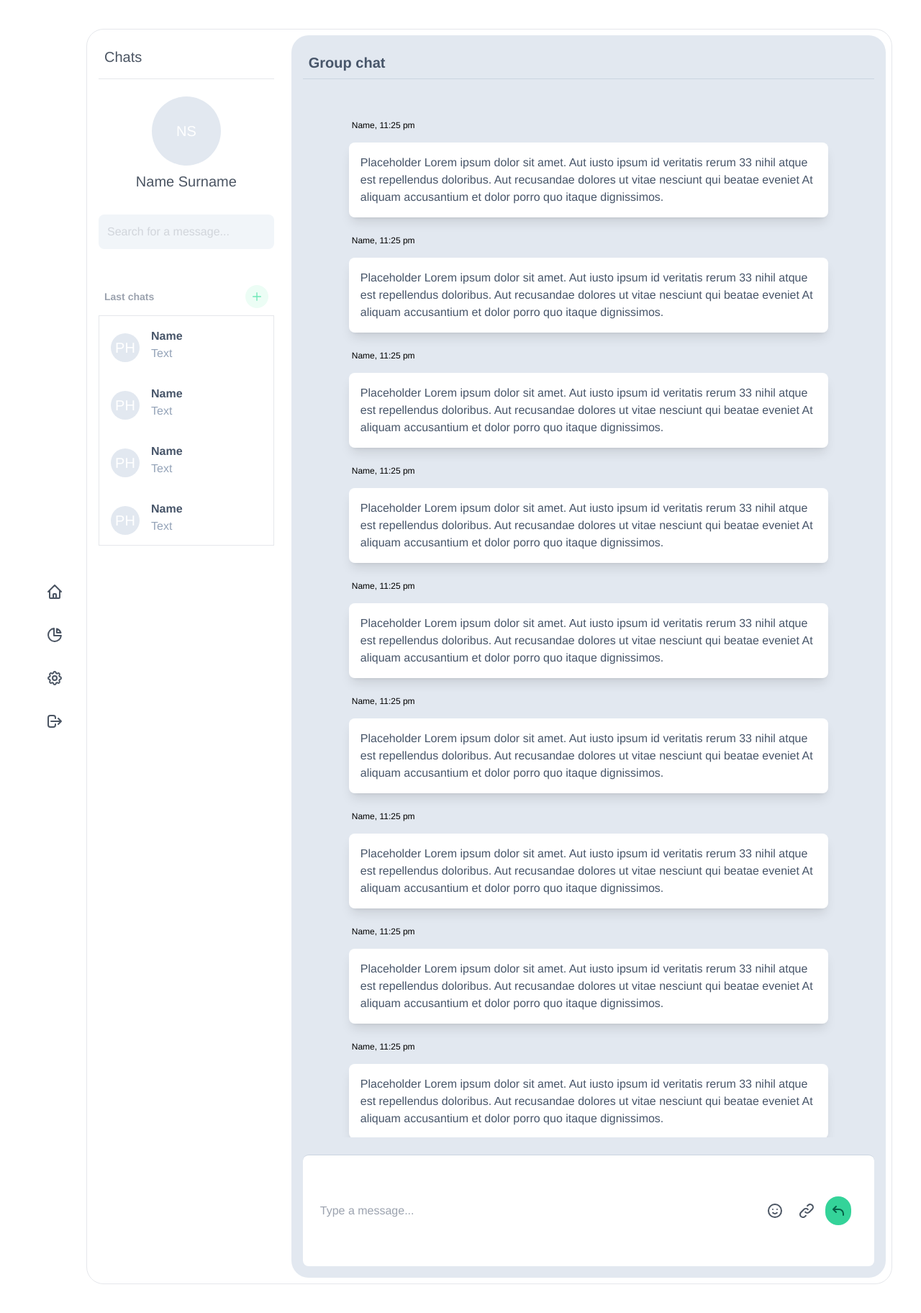
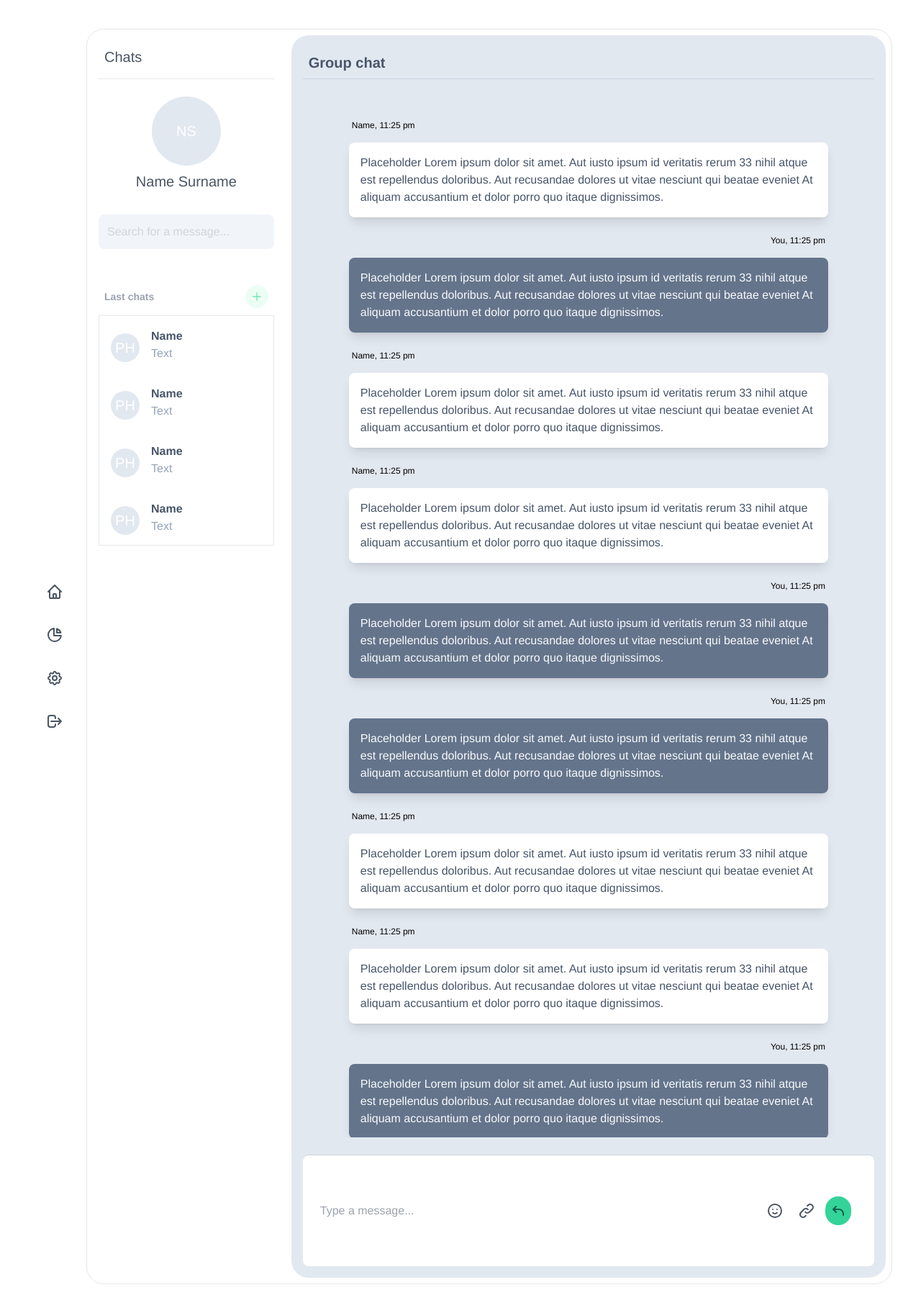
Before and after one commit to WebAppBertoliBoutet/WebApp, a Flask app: page / in a window 1280 px wide. Shown: the whole page at 72% size. Run offline with Flask 2, Linux system fonts and the light colour scheme; data comes from the database, SQL or seed files in the repository; some libraries are stand-ins or nearby versions.

Commit message:
messages

```diff
--- a/templates/home.html.jinja2
+++ b/templates/home.html.jinja2
@@ -50,6 +50,17 @@
         </section>
         <section class="flex flex-col p-12 overflow-y-scroll">
             {% for item in [1,2,3,4,5,6,7,8,9] %}
+
+                {% if item in [2,5,6,9] %}
+                    <p class="text-xs mr-5 mt-2 self-end">
+                        You, 11:25 pm
+                    </p>
+                    <div class="p-4 m-4 rounded-lg text-slate-50 bg-slate-500 shadow-lg max-w-2xl self-end">
+                        Placeholder Lorem ipsum dolor sit amet. Aut iusto ipsum id veritatis rerum 33 nihil atque est
+                        repellendus doloribus. Aut recusandae dolores ut vitae nesciunt qui beatae eveniet At aliquam
+                        accusantium et dolor porro quo itaque dignissimos.
+                    </div>
+                {% else %}
                     <p class="text-xs ml-5 mt-2">
                         Name, 11:25 pm
                     </p>
@@ -58,6 +69,7 @@
                         repellendus doloribus. Aut recusandae dolores ut vitae nesciunt qui beatae eveniet At aliquam
                         accusantium et dolor porro quo itaque dignissimos.
                     </div>
+                {% endif %}
             {% endfor %}
         </section>
         <section
```
Lines whose indentation alone changed are shown as unchanged.
